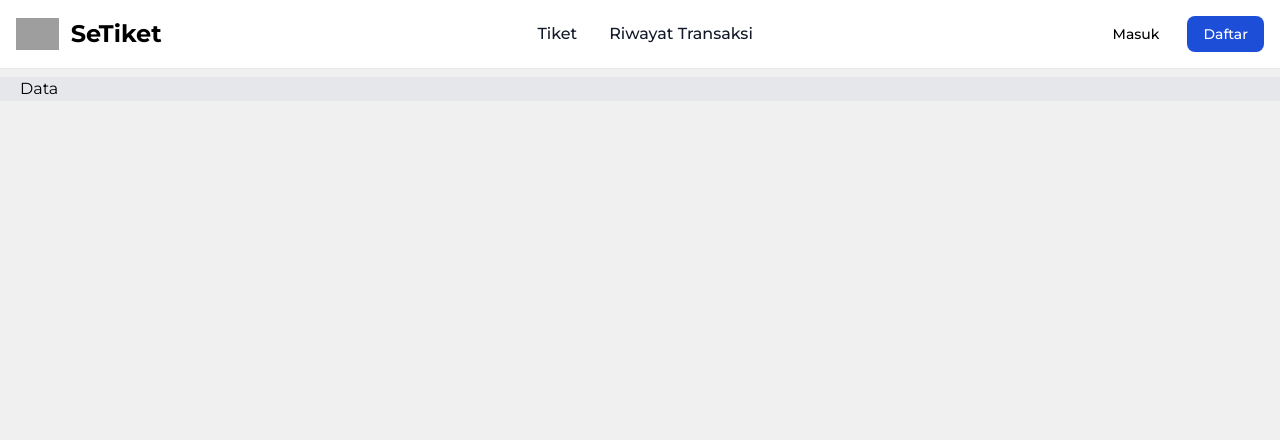
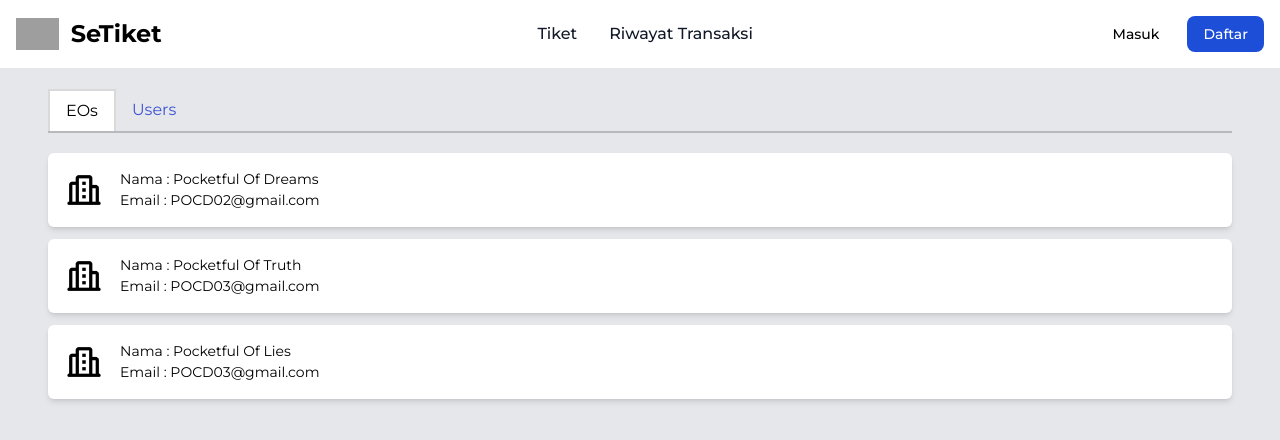
Before and after one commit to cf15-t5/webclient, a React (Create React App) app: page /data in a window 1280 px wide. Shown: the top 440 px of the page. Built offline with nearby package versions, Linux system fonts and the light colour scheme; grey boxes are pictures that could not be loaded.

Commit message:
feat : admin data FE

```diff
--- /dev/null
+++ b/src/components/DataCard.jsx
@@ -0,0 +1,29 @@
+import React from "react";
+import EODefaultProfile from "../assets/iconBuilding.png";
+import UserDefaultProfile from "../assets/iconProfile.png";
+
+const DataCard = ({ nama, email, imageUrl = null, isUser }) => {
+  return (
+    <div className="flex flex-row justify-between items-center bg-white w-full rounded-md py-4 px-4 shadow-md">
+      <div className="flex flex-row justify-center items-center gap-4">
+        <img
+          src={
+            imageUrl === null
+              ? isUser
+                ? UserDefaultProfile
+                : EODefaultProfile
+              : imageUrl
+          }
+          alt="building"
+          className="w-[40px]"
+        />
+        <div className="flex flex-col justify-center items-start text-[14px]">
+          <p>Nama : {nama}</p>
+          <p>Email : {email}</p>
+        </div>
+      </div>
+    </div>
+  );
+};
+
+export default DataCard;
--- a/src/pages/Admin/Data.jsx
+++ b/src/pages/Admin/Data.jsx
@@ -1,12 +1,106 @@
-import React from 'react'
+import { useEffect, useState } from "react";
+import DataCard from "../../components/DataCard";
+
+// DUMMY
+const dummyDataEOs = [
+  {
+    nama: "Pocketful Of Dreams",
+    email: "POCD02@gmail.com",
+  },
+  {
+    nama: "Pocketful Of Truth",
+    email: "POCD03@gmail.com",
+  },
+  {
+    nama: "Pocketful Of Lies",
+    email: "POCD03@gmail.com",
+  },
+];
+
+const dummyDataUsers = [
+  {
+    nama: "John",
+    email: "John22@gmail.com",
+  },
+  {
+    nama: "Farhan",
+    email: "Farhan@gmail.com",
+  },
+  {
+    nama: "Fahrezy",
+    email: "Fahrezy@gmail.com",
+  },
+  {
+    nama: "Compi",
+    email: "Compi@gmail.com",
+  },
+];
 
 function Data() {
+  const [selectedTab, setSelectedTab] = useState(0);
+  const [data, setData] = useState();
+
+  const tabList = [
+    {
+      tabName: "EOs",
+      tabId: 0,
+    },
+    {
+      tabName: "Users",
+      tabId: 1,
+    },
+  ];
+
+  useEffect(() => {
+    // fetch data here
+    if (selectedTab === 0) {
+      // EOs
+      setData(dummyDataEOs);
+    } else if (selectedTab === 1) {
+      // Events
+      setData(dummyDataUsers);
+    }
+  }, [selectedTab]);
+
   return (
-    <section className='my-2 mx-5'>
-      <h5>Data</h5>
-    </section>
+    <div className="flex flex-col w-full min-h-screen py-5 px-5 sm:px-12 gap-5">
+      {/* TAB */}
+      <div className="flex flex-row border-b-2 border-black border-opacity-20">
+        {tabList.map((tab, index) => (
+          <button
+            key={index}
+            onClick={() => setSelectedTab(tab.tabId)}
+            className={` ${
+              selectedTab === tab.tabId
+                ? "bg-white border-t-2 border-r-2 border-l-2 border-black border-opacity-[15%]"
+                : " text-primary-500"
+            } py-2 px-4`}
+          >
+            {tab.tabName}
+          </button>
+        ))}
+      </div>
 
-  )
+      {/* DATA */}
+      {data ? (
+        selectedTab === 0 ? (
+          <div className="flex flex-col justify-center items-center w-full gap-3">
+            {data.map((eventData, index) => (
+              <DataCard key={index} {...eventData} isUser={false} />
+            ))}
+          </div>
+        ) : selectedTab === 1 ? (
+          <div className="flex flex-col justify-center items-center w-full gap-3">
+            {data.map((eventData, index) => (
+              <DataCard key={index} {...eventData} isUser={true} />
+            ))}
+          </div>
+        ) : null
+      ) : (
+        <p>Nothing to show</p>
+      )}
+    </div>
+  );
 }
 
-export default Data
+export default Data;
```
